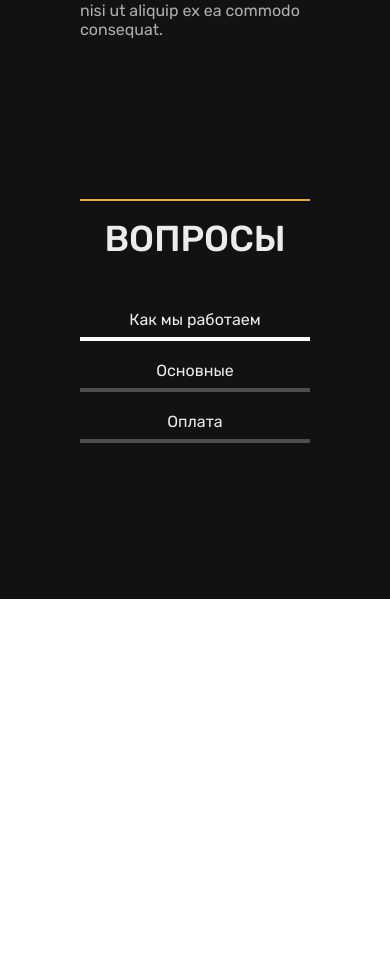
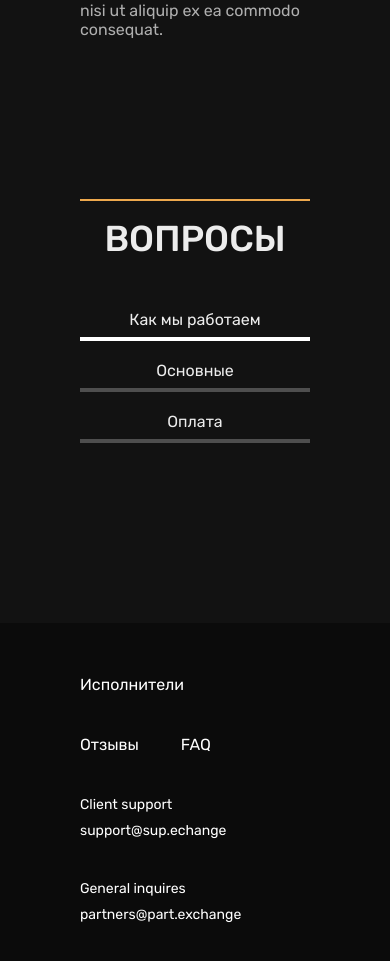
Before and after one commit to profAlexGit/lilac, a Next.js app: page / in a window 390 px wide. Shown: the part 3841-4802 px from the top of the page. Before the commit the page ends 4440 px from the top, so only its background shows below. Built offline with nearby package versions, Linux system fonts and the light colour scheme.

Commit message:
contacts

```diff
--- /dev/null
+++ b/components/sections/SectionFooter/SectionFooter.tsx
@@ -0,0 +1,46 @@
+import Link from 'next/link';
+import styles from './styles.module.scss';
+
+const navLinks = [
+	{title: 'Исполнители', path: '/executors'},
+	{title: 'Отзывы', path: '/reviews'},
+	{title: 'FAQ', path: '/FAQ'},
+];
+
+
+const SectionFooter = () => {
+
+    return (
+		<div className={styles.root}>
+			<div className={styles.logo}>
+				<Link href={'/'}>
+					<a>
+						<img src={'/assets/logo.svg'} alt="Логотип" />
+					</a>
+				</Link>
+			</div>
+
+			<div className={styles.footerNavigation}>
+				{navLinks.map(({title, path}) => (
+					<Link href={path} key={path}>
+						<a>{title}</a>
+					</Link>
+				))}
+			</div>
+
+			<div className={styles.footerContacts}>
+				<div className={styles.contactBlock}>
+					<span>Client support</span>
+					<span>support@sup.echange</span>
+				</div>
+
+				<div className={styles.contactBlock}>
+					<span>General inquires</span>
+					<span>partners@part.exchange</span>
+				</div>
+			</div>
+		</div>
+	);
+}
+
+export {SectionFooter};
--- /dev/null
+++ b/components/sections/SectionFooter/styles.module.scss
@@ -0,0 +1,95 @@
+.root {
+	padding: 53px 80px 68px;
+	background-color: #0b0b0b;
+	color: #ffffff;
+	display: flex;
+	align-items: center;
+	justify-content: space-between;
+
+	.footerNavigation {
+		flex: 1;
+		font-size: 16px;
+		line-height: 18px;
+		margin-left: 100px;
+
+		a {
+			&:not(:last-child) {
+				margin-right: 42px;
+			}
+		}
+	}
+
+	.footerContacts {
+		display: flex;
+		font-size: 14px;
+		line-height: 18px;
+
+		@media (max-width: 920px) {
+			flex-direction: column;
+
+			.contactBlock {
+				display: flex;
+				flex-direction: column;
+
+				&:not(:last-child) {
+					margin-bottom: 40px;
+				}
+
+				span:first-child {
+					margin-bottom: 8px;
+				}
+			}
+		}
+
+		.contactBlock {
+			display: flex;
+			flex-direction: column;
+
+			&:not(:last-child) {
+				margin-right: 80px;
+			}
+
+			span:first-child {
+				margin-bottom: 8px;
+			}
+		}
+    }
+
+    @media (max-width: 1150px) {
+		align-items: flex-start;
+		.footerNavigation {
+			display: flex;
+            flex-direction: column;
+
+			a {
+				&:not(:last-child) {
+					margin-bottom: 42px;
+				}
+			}
+		}
+    }
+
+    @media (max-width: 680px) {
+
+        .logo {
+            display: none;
+        }
+
+        .footerNavigation {
+            margin-left: 0;
+        }
+    }
+
+    @media (max-width: 480px) {
+        flex-direction: column;
+
+        .footerNavigation {
+            flex-direction: row;
+            flex-wrap: wrap;
+        }
+
+        .footerNavigation {
+            margin-left: 0;
+        }
+    }
+}
--- a/components/sections/index.jsx
+++ b/components/sections/index.jsx
@@ -4,5 +4,6 @@ import {SectionServices} from './section-services/sectionServices';
 import {SectionReviews} from './section-reviews/SectionReviews';
 import {SectionAbout} from './section-about/SectionAbout';
 import {SectionFAQ} from './section-faq/SectionFAQ';
+import {SectionFooter} from './SectionFooter/SectionFooter';
 
-export {SectionHeader, SectionCounters, SectionServices, SectionReviews, SectionAbout, SectionFAQ};
+export {SectionHeader, SectionCounters, SectionServices, SectionReviews, SectionAbout, SectionFAQ, SectionFooter};
--- a/components/sections/section-faq/styles.module.scss
+++ b/components/sections/section-faq/styles.module.scss
@@ -1,5 +1,5 @@
 .root {
-	padding: 80px;
+	padding: 80px 80px 104px;
 	background-color: #121212;
 
 	.header {
@@ -125,9 +125,6 @@
 					margin-bottom: 32px;
 					justify-content: flex-start;
 					width: 100%;
-
-					.questionNumber {
-					}
 				}
 			}
 		}
--- a/pages/index.tsx
+++ b/pages/index.tsx
@@ -1,5 +1,5 @@
 import {MainLayout} from '../components/mainLayout';
-import {SectionHeader, SectionCounters, SectionServices, SectionReviews, SectionAbout, SectionFAQ} from '../components/sections';
+import {SectionHeader, SectionCounters, SectionServices, SectionReviews, SectionAbout, SectionFAQ, SectionFooter} from '../components/sections';
 import styles from './styles.module.scss';
 
 export default function Home() {
@@ -11,6 +11,7 @@ export default function Home() {
 			<SectionReviews />
 			<SectionAbout />
 			<SectionFAQ />
+			<SectionFooter />
 		</MainLayout>
 	);
 }
```
